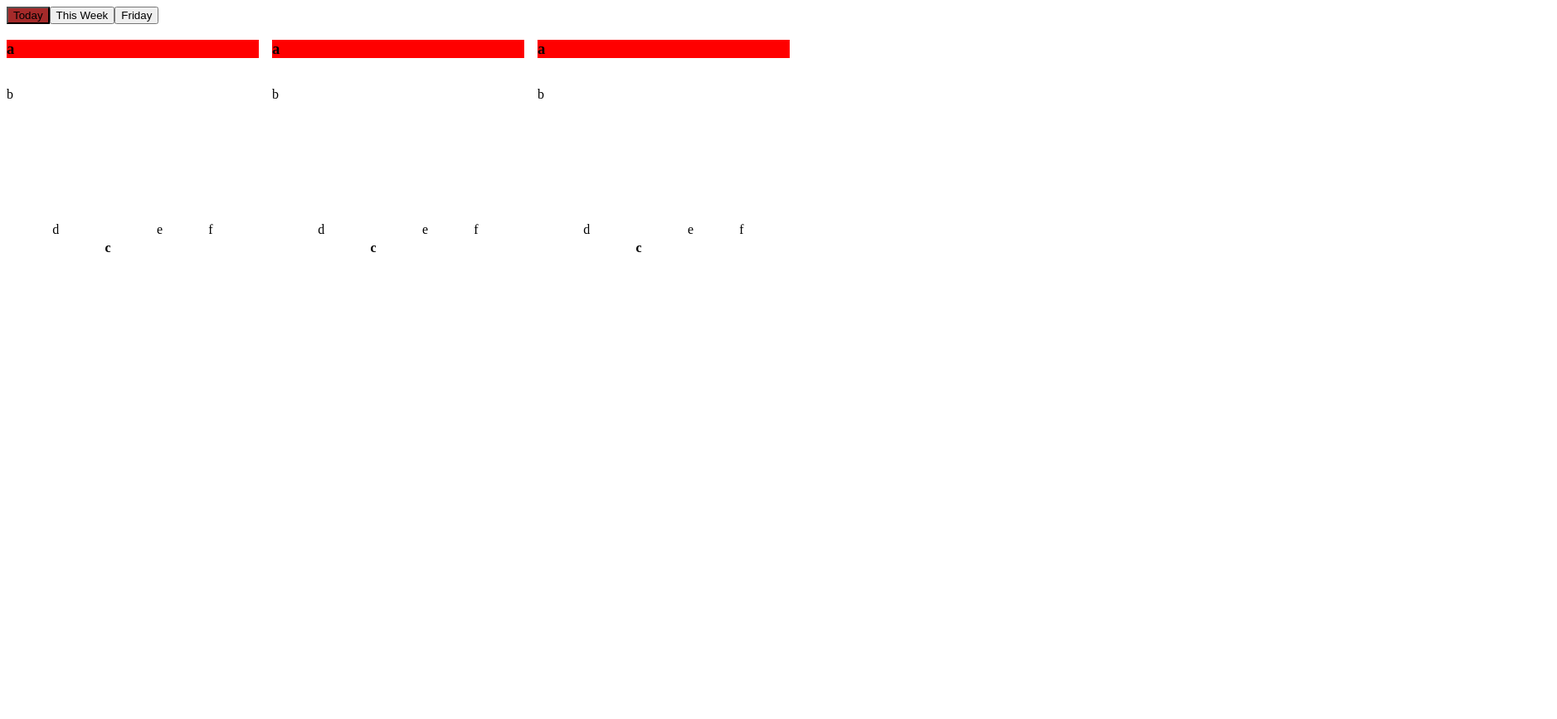
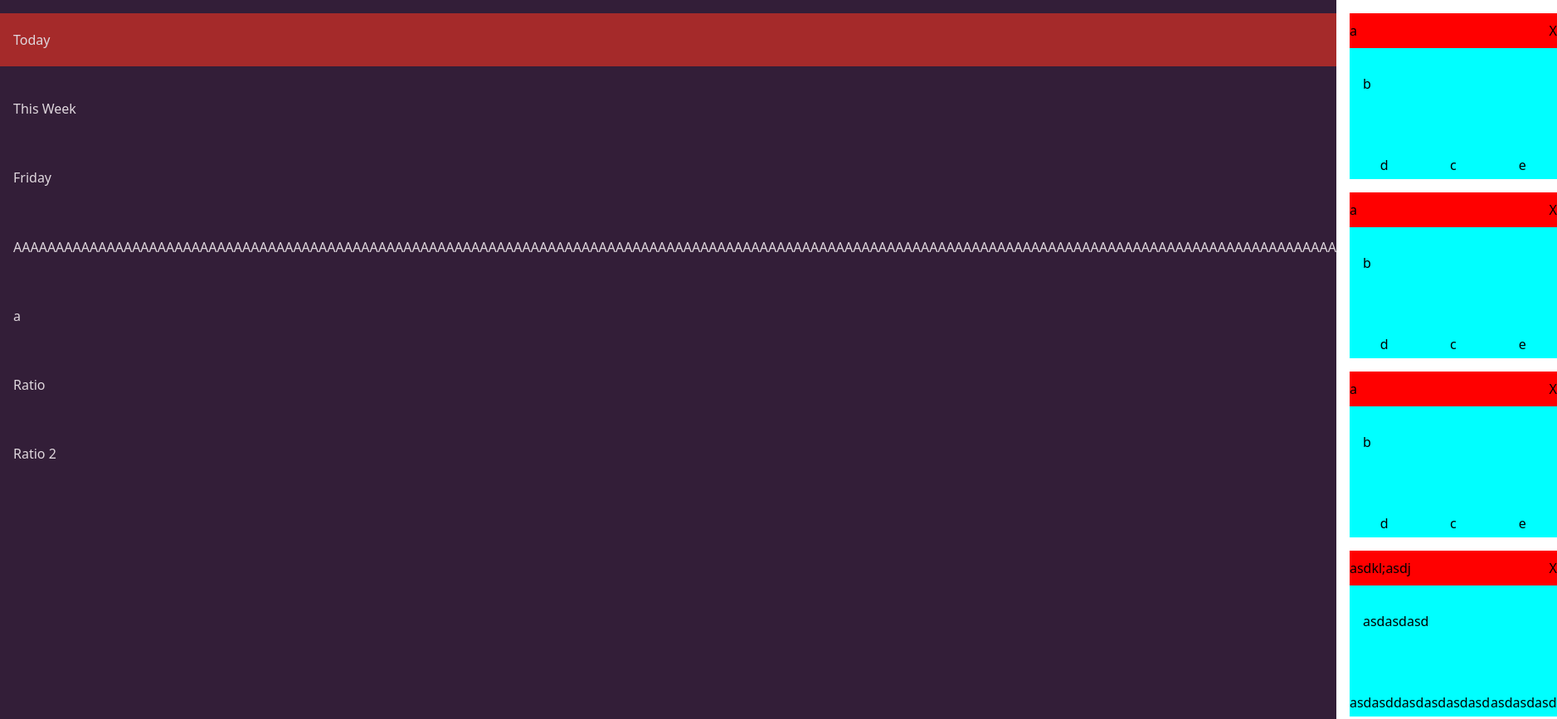
Before and after one commit to nathank07/odin-todo, a website built with webpack: page dist/index.html in a window 1280 px wide. Shown: the top 867 px of the page at 83% size, 1877 px wide, since content can reach past the window. Before the commit the page ends 800 px from the top, so only its background shows below. Built offline with nearby package versions, Linux system fonts and the light colour scheme.

Commit message:
Added remove button, made adjustments to css file

```diff
--- a/src/index.js
+++ b/src/index.js
@@ -1,17 +1,26 @@
 import './style.css';
 import { displayItems, tabView } from './javascript/visual.js';
+import add from './javascript/add.js'
+const toDoItem = (title, description, dueDate, priority, notes) => {
+    return {title, description, dueDate, priority, notes};
+}
+let projects = [
+    ["Today", [toDoItem("a", "b", "c", "d", "e"), toDoItem("a", "b", "c", "d", "e"), toDoItem("a", "b", "c", "d", "e")]],
+    ["This Week", [toDoItem("a", "b", "c", "d", "e"), toDoItem("a", "b", "c", "d", "e")]],
+    ["Friday", [toDoItem("a", "b", "c", "d", "e"), toDoItem("a", "b", "c", "d", "e"), toDoItem("a", "b", "c", "d", "e"), toDoItem("a", "b", "c", "d", "e")]],
+    ["AAAAAAAAAAAAAAAAAAAAAAAAAAAAAAAAAAAAAAAAAAAAAAAAAAAAAAAAAAAAAAAAAAAAAAAAAAAAAAAAAAAAAAAAAAAAAAAAAAAAAAAAAAAAAAAAAAAAAAAAAAAAAAAAAAAAAAAAAAAAAAAAAAAAAAAAAAAA", []],
+    ["a", []]
+]
+export default projects;
 
-const toDoItem = (title, description, dueDate, priority, notes, checklist) => {
-    return {title, description, dueDate, priority, notes, checklist};
-}
-const projects = [
-    ["Today", [toDoItem("a", "b", "c", "d", "e", "f"), toDoItem("a", "b", "c", "d", "e", "f"), toDoItem("a", "b", "c", "d", "e", "f")]],
-    ["This Week", [toDoItem("a", "b", "c", "d", "e", "f"), toDoItem("a", "b", "c", "d", "e", "f")]],
-    ["Friday", [toDoItem("a", "b", "c", "d", "e", "f"), toDoItem("a", "b", "c", "d", "e", "f"), toDoItem("a", "b", "c", "d", "e", "f"), toDoItem("a", "b", "c", "d", "e", "f")]],
-]
+add(projects, "Ratio");
+add(projects, "Ratio 2", toDoItem("asdkl;asdj", "asdasdasd", "asdasdasd", "asdasddasd", "asdasdasd"));
+add(projects, "Today", toDoItem("asdkl;asdj", "asdasdasd", "asdasdasd", "asdasddasd", "asdasdasd"));
+
+console.log(projects);
 tabView(projects);
 if(displayItems !== []){
-    displayItems(projects[0][0], projects[0][1]);
+    displayItems(projects[0]);
 } else{
     //empty project logic
 }
--- /dev/null
+++ b/src/javascript/add.js
@@ -0,0 +1,25 @@
+
+export default function add(projects, project, toDoItem){
+    if(keyInArray(project, projects) === false){
+        console.log(keyInArray(project, projects))
+        projects.push([project, []]);
+        console.log('created ', project);
+        console.log([project, []]);
+    }
+    if(toDoItem !== undefined){
+       projects.forEach(element => {
+            if(element[0] === project){ // if project key matches add todoitem
+                element[1].push(toDoItem);
+            }
+       });
+    }
+}
+
+function keyInArray(key, array) { //function that checks if a 2D array includes key
+    return array.some(element => {
+        if(element[0] === key){
+            console.log(element[0], key);
+            return true;
+        }
+    });
+}
--- a/src/javascript/visual.js
+++ b/src/javascript/visual.js
@@ -1,14 +1,27 @@
+import add from "./add";
+import projects from '../index.js';
+
+const toDoItem = (title, description, dueDate, priority, notes) => {
+    return {title, description, dueDate, priority, notes};
+}
 const body = document.querySelector('body');
 
-function displayItems(name, items){
+function displayItems(project){
     const toDoGrid = document.createElement('div');
     toDoGrid.classList.add("grid");
-    items.forEach(toDoItem => {
+
+    project[1].forEach(toDoItem => { //project[1] = Project items
         let toDoItemDiv = document.createElement('div');
         toDoItemDiv.classList.add("gridItem");
 
-        let title = document.createElement('h3');
+        let titleBar = document.createElement('div');
+        let title = document.createElement('h2');
+        let removeElement = document.createElement('div');
         title.innerHTML = toDoItem.title;
+        removeElement.innerHTML = "X";
+        titleBar.classList.add('titleBar');
+        titleBar.append(title);
+        titleBar.append(removeElement);
 
         let description = document.createElement('p');
         description.innerHTML = toDoItem.description;
@@ -19,33 +32,39 @@ function displayItems(name, items){
             let priority = document.createElement('div');
             priority.innerHTML = toDoItem.priority;
 
-            let dueDate = document.createElement('h4');
+            let dueDate = document.createElement('div');
             dueDate.innerHTML = toDoItem.dueDate;
 
             let notes = document.createElement('div');
             notes.innerHTML = toDoItem.notes;
 
-            let checklist = document.createElement('div');
-            checklist.innerHTML = toDoItem.checklist;
-
             bottomBar.appendChild(priority);
             bottomBar.appendChild(dueDate);
             bottomBar.appendChild(notes);
-            bottomBar.appendChild(checklist);
 
-        toDoItemDiv.appendChild(title);
+        toDoItemDiv.appendChild(titleBar);
         toDoItemDiv.appendChild(description);
         toDoItemDiv.appendChild(bottomBar);
 
         toDoGrid.appendChild(toDoItemDiv);
     });
+
+    let addButton = document.createElement('span');
+    addButton.classList.add('gridItem', 'addButton');
+    addButton.innerHTML = "add"
+    addButton.addEventListener('click', () => {
+        add(projects, project[0], toDoItem("a", "a", "a", "a", "a", "a"));
+    })
+    toDoGrid.appendChild(addButton);
+
     if(document.querySelector('.grid') !== null){
         body.removeChild(document.querySelector('.grid')); // Clears the grid if there is one already available
     }
     body.appendChild(toDoGrid);
-    document.querySelectorAll('.tabButton').forEach(button => {
+
+    document.querySelectorAll('.tabButton').forEach(button => { // Gives button selection class if it is picked
         button.classList.remove('selected');
-        if(button.innerHTML === name){
+        if(button.innerHTML === project[0]){ //project[0] = name of project
             button.classList.add('selected');
         }
     });
@@ -59,7 +78,7 @@ function tabView(projects){
         projectButton.classList.add('tabButton');
         projectButton.innerHTML = name;
         projectButton.addEventListener('click', () => {
-            displayItems(name, items);
+            displayItems([name, items]);
         })
         tabView.appendChild(projectButton);
     };
--- a/src/style.css
+++ b/src/style.css
@@ -1,24 +1,94 @@
+:root {
+    --background-color: #331E38;
+    --foreground-color: #706993;
+    --secondary-foreground-color: #E0D8DE;
+    --gap: 16px;
+}
+*{
+    font-family: system-ui, -apple-system, BlinkMacSystemFont, 'Segoe UI', Roboto, Oxygen, Ubuntu, Cantarell, 'Open Sans', 'Helvetica Neue', sans-serif;
+}
+
+body{
+    margin: 0;
+    display: grid;
+    grid-template-columns: 1fr 3fr;
+    height: 100vh;
+}
+
+.tabView{
+    display:flex;
+    flex-direction: column;
+    overflow: clip;
+    background-color: var(--background-color);
+}
+
+.tabButton{
+    all: unset;
+    color: var(--secondary-foreground-color);
+    min-height:4rem;
+    margin-bottom: 0.2rem;
+    margin-top: 1rem;
+    padding-left: 1rem;
+    text-align:left;
+}
+
+.tabButton:hover{
+    cursor: pointer;
+}
+
 .grid{
     display: grid;
-    grid-template-columns: repeat(auto-fill, minmax(300px, 1fr));
-    gap: 1rem;
+    height: min-content;
+    grid-template-columns: repeat(auto-fill, minmax(250px, 1fr));
+    gap: var(--gap);
+    margin: var(--gap);
 }
 
-h3{
+.grid .addButton {
+    display:flex;
+    background-color: lightgray;
+    color: slategray;
+    justify-content: center;
+    align-items: center;
+}
+
+.titleBar{
+    display:flex;
+    align-items: center;
+    justify-content: space-between;
     background: red;
 }
 
+.titleBar > *{
+    all: unset;
+
+}
+
 .gridItem{
-    height: 300px;
+    height: 200px;
     display:grid;
-    grid-template-rows: 1fr 3fr 1fr;
+    grid-template-rows: 1fr 3fr 0.8fr;
+    background-color: aqua;
 }
 
 .gridItem .bottom {
     display: flex;
-    justify-content: space-evenly;
+    justify-content: space-around;
 }
 
 .selected{
     background-color: brown;
 }
+
+.bottom > * {
+    all: unset;
+    width: 100%;
+    display:flex;
+    justify-content: center;
+    align-items: center;
+}
+
+p{
+    padding: 1rem;
+    margin-bottom: 0;
+}
```
Also changed, not shown: dist/index.bundle.js.
